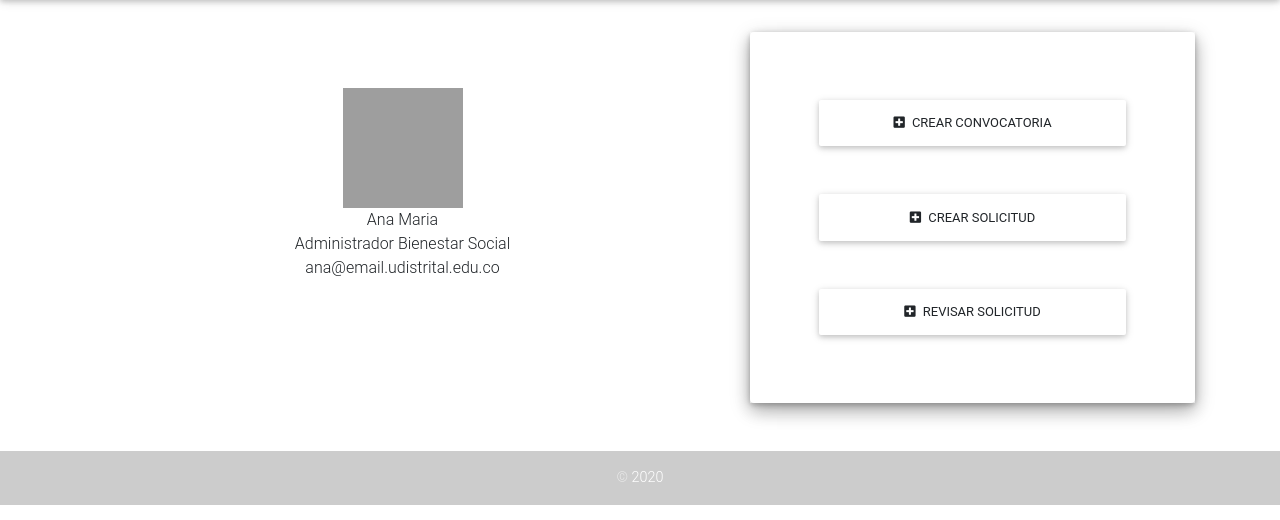
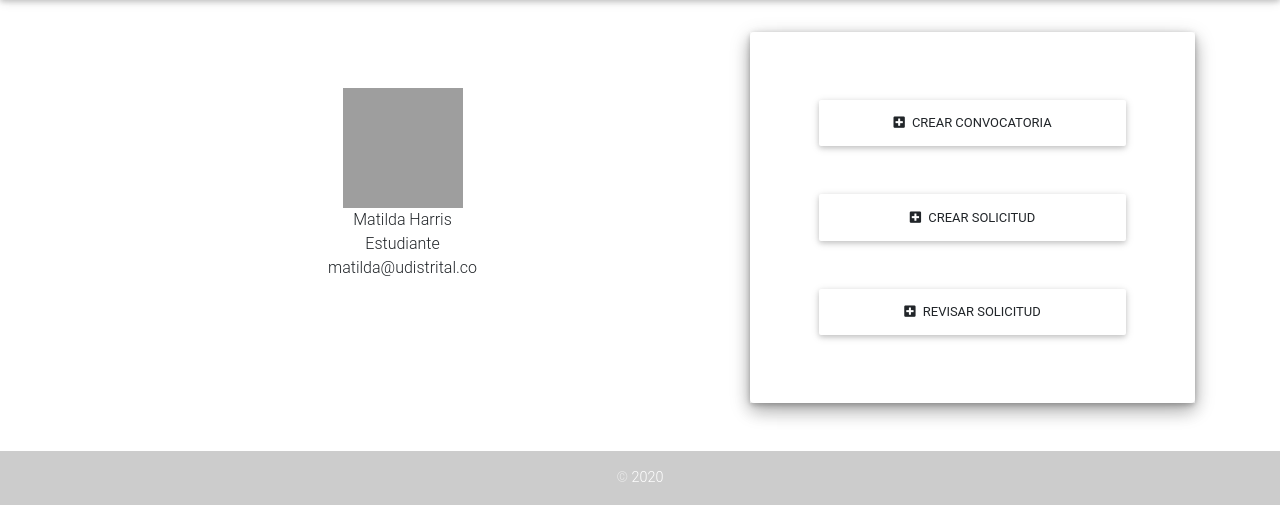
Before and after one commit to xdanielsb/lunch-service, a Flask app: page / in a window 1280 px wide. Shown: the part 64-584 px from the top of the page. Run offline with Flask 2, Linux system fonts and the light colour scheme; the visitor is signed in with stand-in values (Sample User, id 1); some libraries are stand-ins or nearby versions; grey boxes are pictures that could not be loaded.

Commit message:
chore: display data of the auth/user.

```diff
--- a/app/app.py
+++ b/app/app.py
@@ -20,7 +20,7 @@ def load_logged_in_user():
         g.user = None
     else:
         # TODO: query from db this data
-        g.user = {"name": "Matilda Harris", "rol": "Estudiante"}
+        g.user = {"name": "Matilda Harris", "rol": "Estudiante", "email":"matilda@udistrital.co"}
 
 
 def login_required(view):
--- a/app/templates/home.html
+++ b/app/templates/home.html
@@ -18,7 +18,7 @@
         Sistema de Apoyo Alimentario
       </a>
       <ul class="nav navbar-nav nav-flex-icons principal-ud nav-flex-icons">
-        <li><a class="dropdown-item" href="#">Cerrar Sesión</a></li>
+        <li><a class="dropdown-item" href="{{ url_for('logout') }}">Cerrar Sesión</a></li>
       </ul>
     </div>
   </nav>
@@ -31,17 +31,19 @@
             <div class="profile-userpic d-flex mt-2">
               <img src="https://www.searchpng.com/wp-content/uploads/2019/02/Men-Profile-Image-715x657.png" width="120em" height="120em" class="img-responsive mx-auto " alt="">
             </div>
+            {% if g.user %}
             <div class="profile-usertitle">
               <div class="col-xs-1 text-center">
-                Ana Maria
+                {{ g.user['name'] }}
               </div>
               <div class="col-xs-1 text-center">
-                Administrador Bienestar Social
+                {{ g.user['rol'] }}
               </div>
               <div class="col-xs-1 text-center">
-                ana@email.udistrital.edu.co
+                {{ g.user['email'] }}
               </div>
             </div>
+            {% endif %}
           </div>
           <div class="col-md-6 col-xl-5 mb-4">
             <div class="card wow fadeInRight animated" data-wow-delay="0.3s">
```
